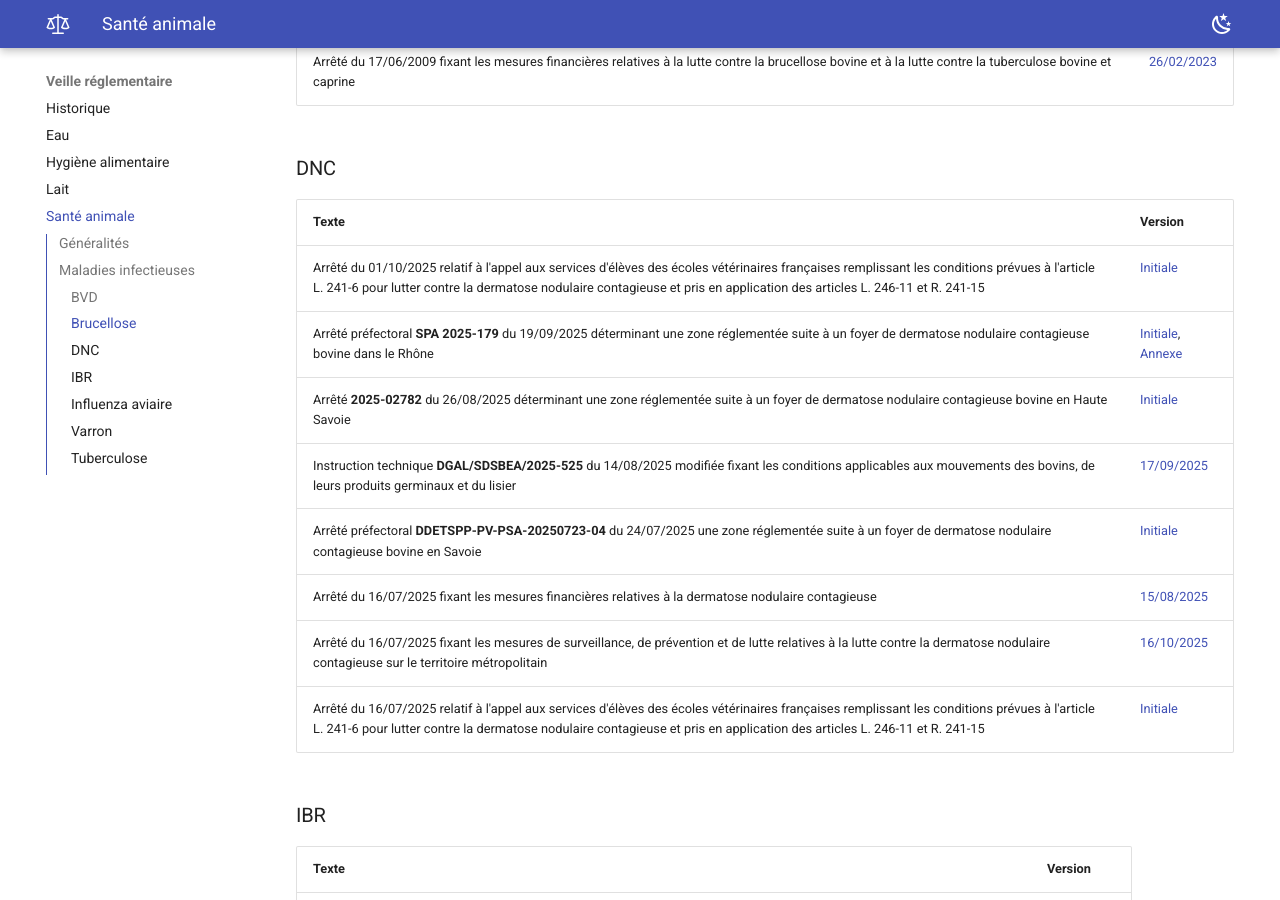
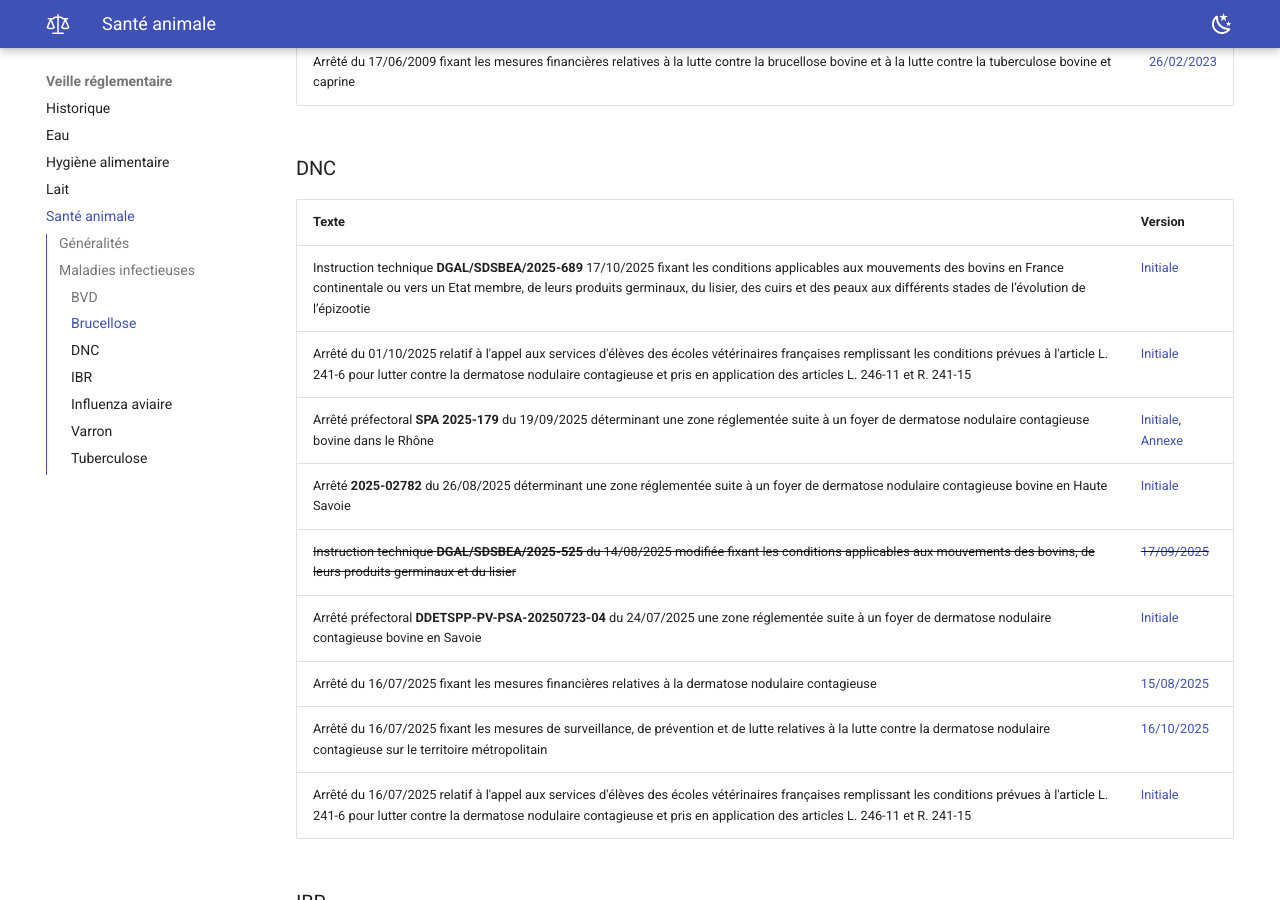
Before and after one commit to olivier-roger-vet/veille-reglementaire, an MkDocs documentation site: the page built from docs/sante_animale.md, in a window 1280 px wide and 900 px high, scrolled down 1586 px. Built offline with MkDocs 1.6.1 and Material for MkDocs 9.7.7, drawn with Linux system fonts in a browser that asks for light colours.

Commit message:
Ajout instruction technique DNC

```diff
--- a/docs/sante_animale.md
+++ b/docs/sante_animale.md
@@ -36,16 +36,17 @@
 
 ### DNC
 
-| Texte                                                                                                                                                                                                                                                                    | Version                                                                                                                                                                                                                                          |
-| ------------------------------------------------------------------------------------------------------------------------------------------------------------------------------------------------------------------------------------------------------------------------ | ------------------------------------------------------------------------------------------------------------------------------------------------------------------------------------------------------------------------------------------------ |
-| Arrêté du 01/10/2025 relatif à l'appel aux services d'élèves des écoles vétérinaires françaises remplissant les conditions prévues à l'article L. 241-6 pour lutter contre la dermatose nodulaire contagieuse et pris en application des articles L. 246-11 et R. 241-15 | [Initiale](https://www.legifrance.gouv.fr/jorf/id/JORFTEXT000052372836)                                                                                                                                                                          |
-| Arrêté préfectoral **SPA 2025-179** du 19/09/2025 déterminant une zone réglementée suite à un foyer de dermatose nodulaire contagieuse bovine dans le Rhône                                                                                                              | [Initiale](https://www.rhone.gouv.fr/contenu/telechargement/65541/442002/file/arr%C3%AAt%C3%A9%20zones%20r%C3%A9glement%C3%A9es%20DNCB.pdf), [Annexe](https://www.rhone.gouv.fr/contenu/telechargement/65542/442007/file/Annexe_AP_20250919.pdf) |
-| Arrêté **2025-02782** du 26/08/2025 déterminant une zone réglementée suite à un foyer de dermatose nodulaire contagieuse bovine en Haute Savoie                                                                                                                          | [Initiale](https://www.haute-savoie.gouv.fr/contenu/telechargement/49160/311613/file/arr%C3%AAt%C3%A9%20DNC%2026082025.pdf)                                                                                                                      |
-| Instruction technique **DGAL/SDSBEA/2025-525** du 14/08/2025 modifiée fixant les conditions applicables aux mouvements des bovins, de leurs produits germinaux et du lisier                                                                                              | [17/09/2025](https://info.agriculture.gouv.fr/boagri/instruction-2025-525/telechargement)                                                                                                                                                        |
-| Arrêté préfectoral **DDETSPP-PV-PSA-20250723-04** du 24/07/2025 une zone réglementée suite à un foyer de dermatose nodulaire contagieuse bovine en Savoie                                                                                                                | [Initiale](https://www.savoie.gouv.fr/contenu/telechargement/51215/409024/file/2025-07-24_RAA_N%C2%B073-2025-157-special.pdf)                                                                                                                    |
-| Arrêté du 16/07/2025 fixant les mesures financières relatives à la dermatose nodulaire contagieuse                                                                                                                                                                       | [15/08/2025](https://www.legifrance.gouv.fr/loda/id/JORFTEXT000051912354/)                                                                                                                                                                       |
-| Arrêté du 16/07/2025 fixant les mesures de surveillance, de prévention et de lutte relatives à la lutte contre la dermatose nodulaire contagieuse sur le territoire métropolitain                                                                                        | [16/10/2025](https://www.legifrance.gouv.fr/loda/id/JORFTEXT000051912379/)                                                                                                                                                                       |
-| Arrêté du 16/07/2025 relatif à l'appel aux services d'élèves des écoles vétérinaires françaises remplissant les conditions prévues à l'article L. 241-6 pour lutter contre la dermatose nodulaire contagieuse et pris en application des articles L. 246-11 et R. 241-15 | [Initiale](https://www.legifrance.gouv.fr/loda/id/JORFTEXT000051912420/)                                                                                                                                                                         |
+| Texte                                                                                                                                                                                                                                                                                   | Version                                                                                                                                                                                                                                          |
+| --------------------------------------------------------------------------------------------------------------------------------------------------------------------------------------------------------------------------------------------------------------------------------------- | ------------------------------------------------------------------------------------------------------------------------------------------------------------------------------------------------------------------------------------------------ |
+| Instruction technique **DGAL/SDSBEA/2025-689** 17/10/2025 fixant les conditions applicables aux mouvements des bovins en France continentale ou vers un Etat membre, de leurs produits germinaux, du lisier, des cuirs et des peaux aux différents stades de l’évolution de l’épizootie | [Initiale](https://info.agriculture.gouv.fr/boagri/instruction-2025-689/telechargement)                                                                                                                                                          |
+| Arrêté du 01/10/2025 relatif à l'appel aux services d'élèves des écoles vétérinaires françaises remplissant les conditions prévues à l'article L. 241-6 pour lutter contre la dermatose nodulaire contagieuse et pris en application des articles L. 246-11 et R. 241-15                | [Initiale](https://www.legifrance.gouv.fr/jorf/id/JORFTEXT000052372836)                                                                                                                                                                          |
+| Arrêté préfectoral **SPA 2025-179** du 19/09/2025 déterminant une zone réglementée suite à un foyer de dermatose nodulaire contagieuse bovine dans le Rhône                                                                                                                             | [Initiale](https://www.rhone.gouv.fr/contenu/telechargement/65541/442002/file/arr%C3%AAt%C3%A9%20zones%20r%C3%A9glement%C3%A9es%20DNCB.pdf), [Annexe](https://www.rhone.gouv.fr/contenu/telechargement/65542/442007/file/Annexe_AP_20250919.pdf) |
+| Arrêté **2025-02782** du 26/08/2025 déterminant une zone réglementée suite à un foyer de dermatose nodulaire contagieuse bovine en Haute Savoie                                                                                                                                         | [Initiale](https://www.haute-savoie.gouv.fr/contenu/telechargement/49160/311613/file/arr%C3%AAt%C3%A9%20DNC%2026082025.pdf)                                                                                                                      |
+| <del>Instruction technique **DGAL/SDSBEA/2025-525** du 14/08/2025 modifiée fixant les conditions applicables aux mouvements des bovins, de leurs produits germinaux et du lisier</del>                                                                                                  | <del>[17/09/2025](https://info.agriculture.gouv.fr/boagri/instruction-2025-525/telechargement)</del>                                                                                                                                             |
+| Arrêté préfectoral **DDETSPP-PV-PSA-20250723-04** du 24/07/2025 une zone réglementée suite à un foyer de dermatose nodulaire contagieuse bovine en Savoie                                                                                                                               | [Initiale](https://www.savoie.gouv.fr/contenu/telechargement/51215/409024/file/2025-07-24_RAA_N%C2%B073-2025-157-special.pdf)                                                                                                                    |
+| Arrêté du 16/07/2025 fixant les mesures financières relatives à la dermatose nodulaire contagieuse                                                                                                                                                                                      | [15/08/2025](https://www.legifrance.gouv.fr/loda/id/JORFTEXT000051912354/)                                                                                                                                                                       |
+| Arrêté du 16/07/2025 fixant les mesures de surveillance, de prévention et de lutte relatives à la lutte contre la dermatose nodulaire contagieuse sur le territoire métropolitain                                                                                                       | [16/10/2025](https://www.legifrance.gouv.fr/loda/id/JORFTEXT000051912379/)                                                                                                                                                                       |
+| Arrêté du 16/07/2025 relatif à l'appel aux services d'élèves des écoles vétérinaires françaises remplissant les conditions prévues à l'article L. 241-6 pour lutter contre la dermatose nodulaire contagieuse et pris en application des articles L. 246-11 et R. 241-15                | [Initiale](https://www.legifrance.gouv.fr/loda/id/JORFTEXT000051912420/)                                                                                                                                                                         |
 
 ### IBR
 
```
Also changed, not shown: docs/index.md (+1 -0 lines).
